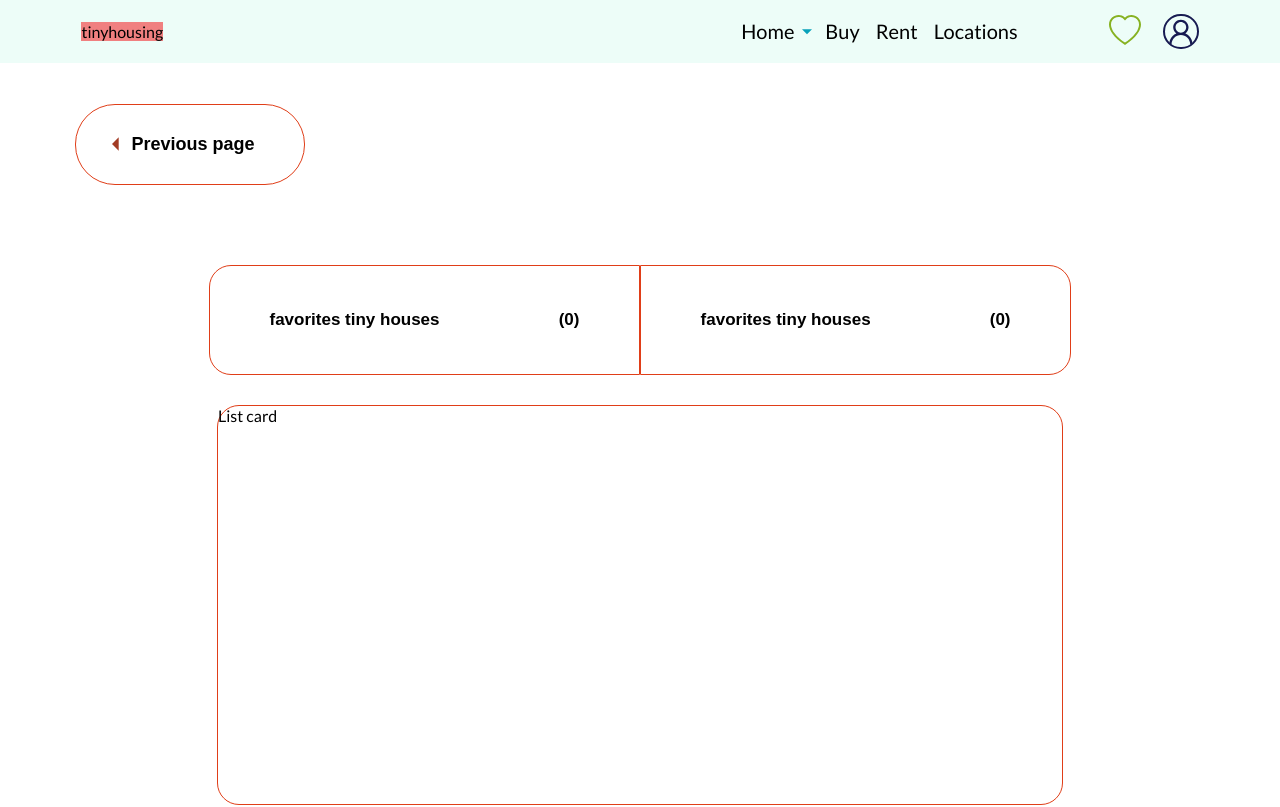
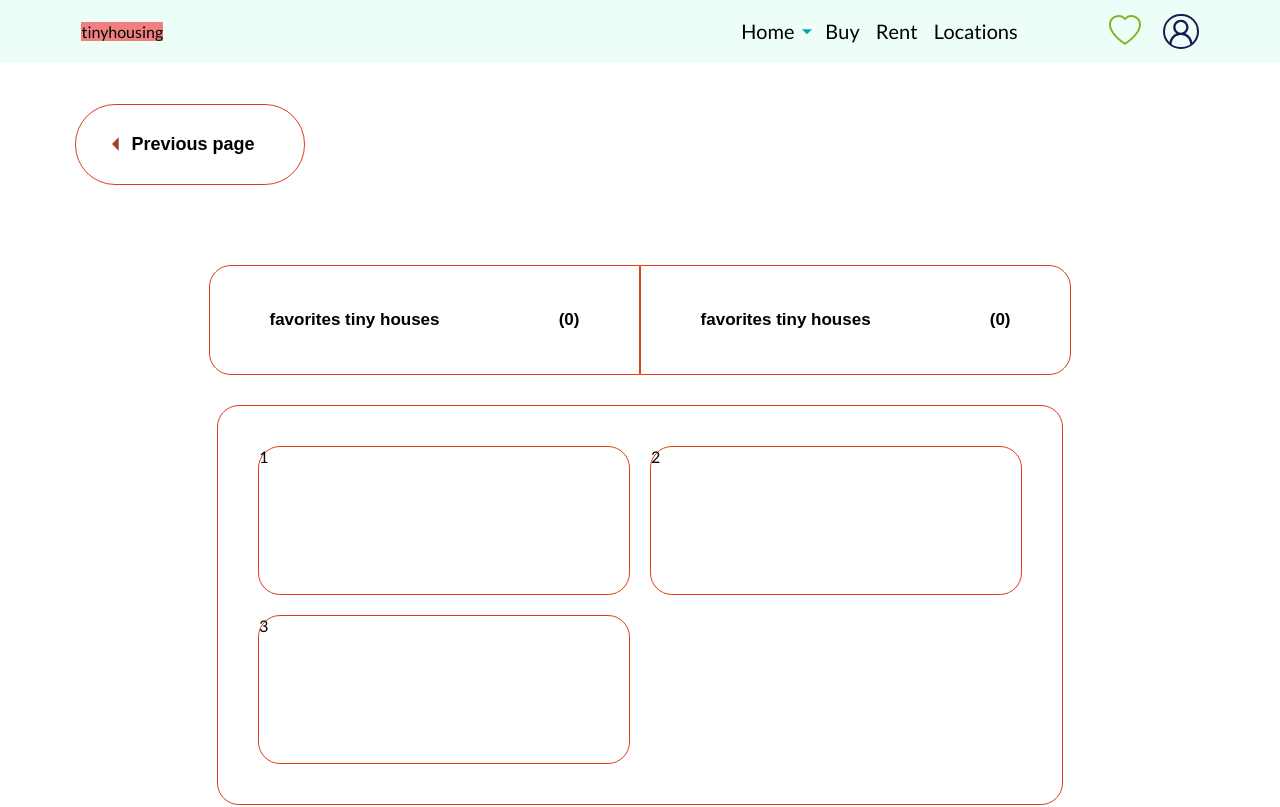
Before and after one commit to moisens/tiny-is-the-new-big, a React (Vite) app in the folder frontend/: page /favorites in a window 1280 px wide. Shown: the top 807 px of the page. Built offline with nearby package versions, Linux system fonts and the light colour scheme.

Commit message:
favorites scss part 2

```diff
--- a/frontend/src/components/favorites/FavoriteComponent.tsx
+++ b/frontend/src/components/favorites/FavoriteComponent.tsx
@@ -24,7 +24,9 @@ const FavoriteComponent = () => {
       </section>
       <section className="cards__container">
         <div className="favorite__cards">
-          List card
+          <div className="card__favorite">1</div>
+          <div className="card__favorite">2</div>
+          <div className="card__favorite">3</div>
         </div>
       </section>
     </header>
--- a/frontend/src/components/favorites/favorite.scss
+++ b/frontend/src/components/favorites/favorite.scss
@@ -80,11 +80,25 @@
     border: solid 0.4px #e03e18;
     border-radius: 22px;
     transition: all 0.5s;
+    padding: 40px;
+    display: grid;
+    grid-template-columns: repeat(auto-fill, minmax(250px, 1fr));
+    gap: 20px;
 
     &:hover {
       box-shadow: 0px 10px 15px -3px rgba(0, 0, 0, 0.1)
     }
 
+    & > * {
+      border: solid 0.4px #E03E18;
+      border-radius: 22px;
+
+    }
+
+    .card__favorite {
+
+    }
+
   }
 
 }
```
